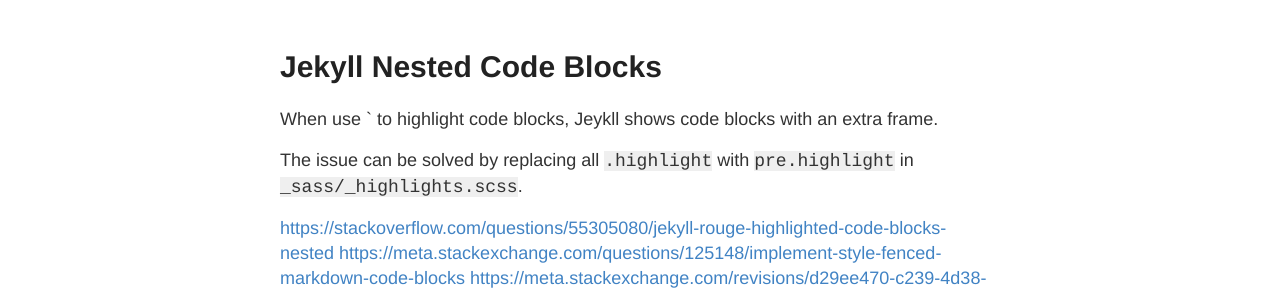
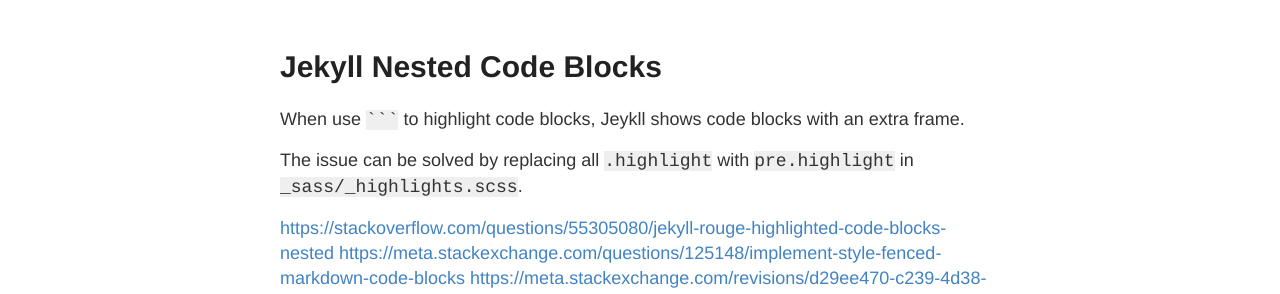
Before and after one commit to MingLang/MingLang.github.io, a Jekyll site: the page built from _posts/2019-08-15-Jekyll-nested-code-blocks.md, in a window 1280 px wide. Shown: the part 120-414 px from the top of the page. Built offline with Jekyll 4.4.1, drawn with Linux system fonts in a browser that asks for light colours.

`````diff
--- a/_posts/2019-08-15-Jekyll-nested-code-blocks.md
+++ b/_posts/2019-08-15-Jekyll-nested-code-blocks.md
@@ -5,7 +5,7 @@ Category:
 tags: [Jekyll, CSS]
 ---
 
-When use `` ``` `` to highlight code blocks, Jeykll shows code blocks with an extra frame.
+When use ```` ``` ```` to highlight code blocks, Jeykll shows code blocks with an extra frame.
 
 The issue can be solved by replacing all `.highlight` with `pre.highlight` in `_sass/_highlights.scss`.
 
`````
